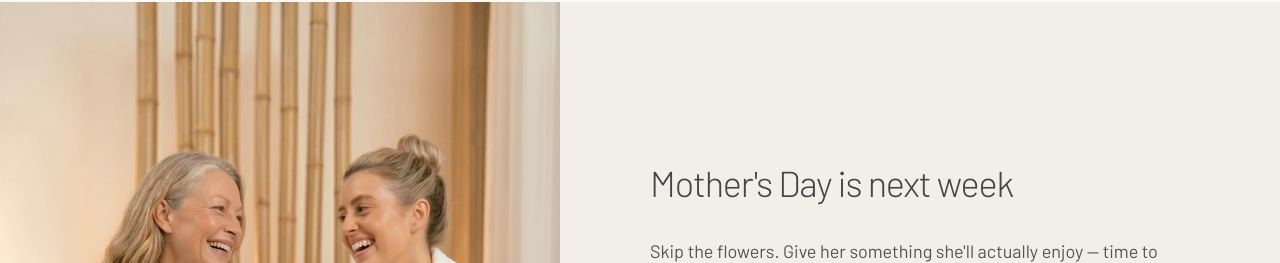
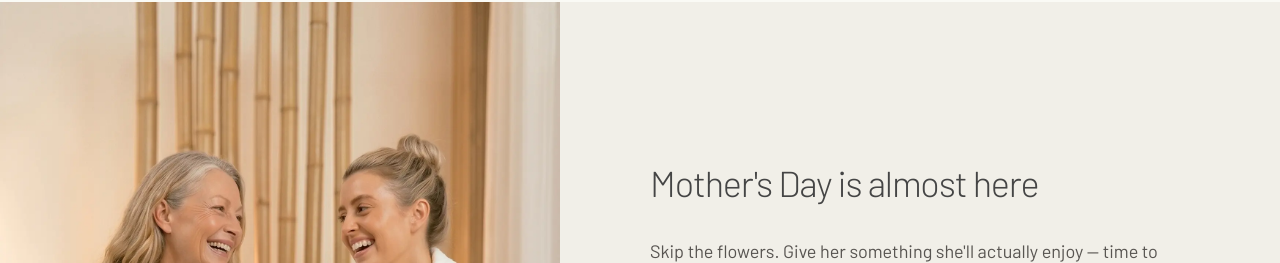
Before and after one commit to TezzeractTeams/beauty-rooms-clinic, a React (Vite) app: page /head-spa-detox-mothers-day in a window 1280 px wide. Shown: the part 1534-1797 px from the top of the page. Built offline with nearby package versions, Linux system fonts and the light colour scheme; no server answers.

Commit message:
text correction

```diff
--- a/client/pages/HeadSpaDetoxMothersDay.tsx
+++ b/client/pages/HeadSpaDetoxMothersDay.tsx
@@ -174,7 +174,7 @@ export default function HeadSpaDetoxMothersDay() {
                 id="hsd-md-offer-heading"
                 className="font-barlow text-[clamp(26px,3.5vw,36px)] font-extralight tracking-[-0.03em] text-charcoal"
               >
-                Mother&apos;s Day is next week
+                Mother&apos;s Day is almost here
               </h2>
               <p className="text-base md:text-lg">
                 Skip the flowers. Give her something she&apos;ll actually enjoy — time to switch off. Our team in
```
